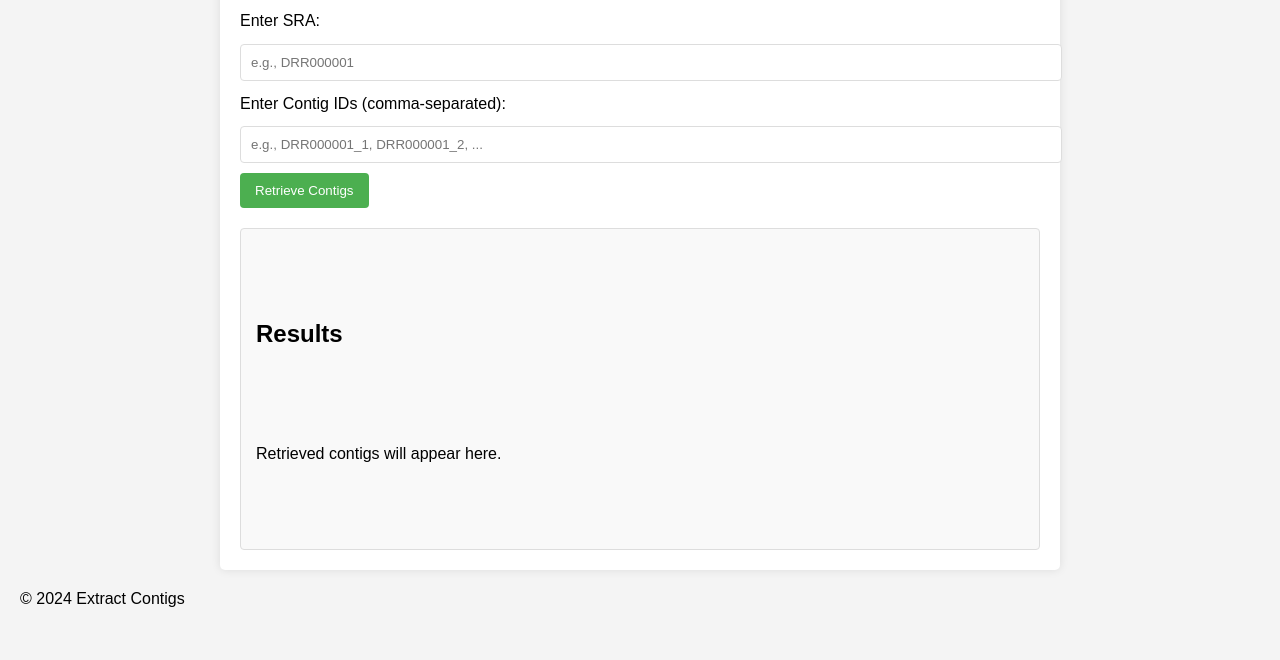
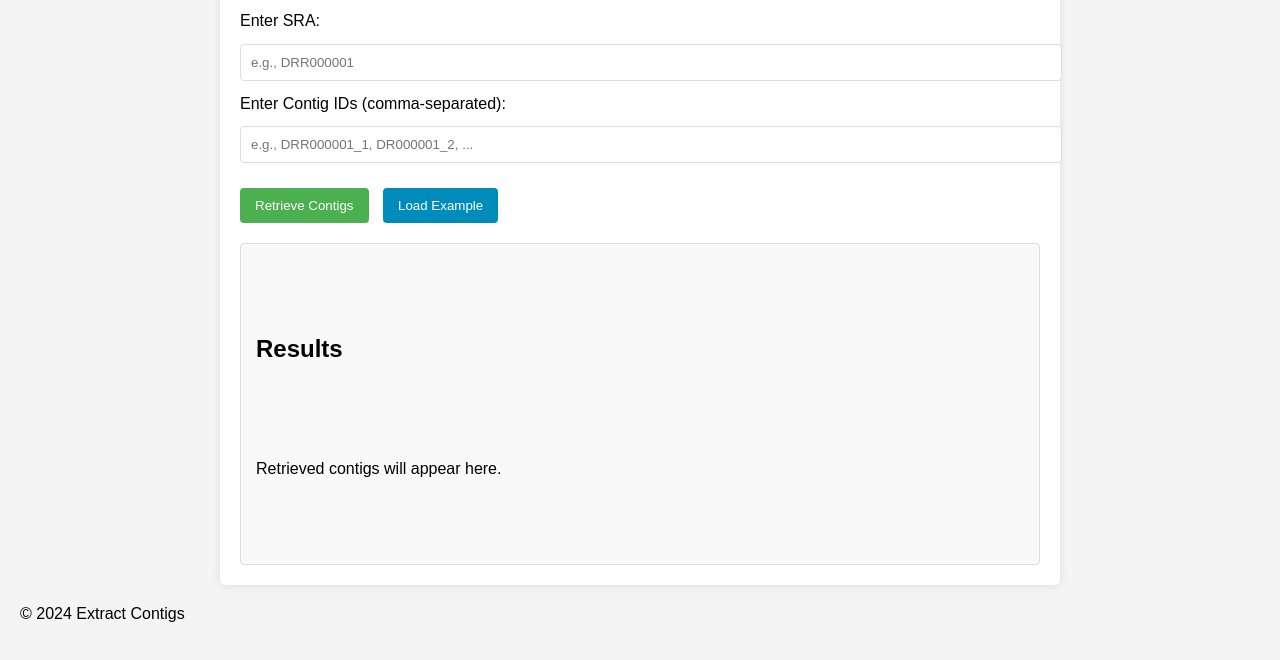
Before and after one commit to ayotomiwaa/get_contigs_html, a plain HTML site: page index.html in a window 1280 px wide. Shown: the part 126-786 px from the top of the page. Drawn offline with Linux system fonts and the light colour scheme.

Commit message:
Update index.html

```diff
--- a/index.html
+++ b/index.html
@@ -74,6 +74,18 @@
             border-bottom: 1px solid #ddd;
             padding-bottom: 10px;
         }
+        .button-group {
+            margin-top: 15px;
+        }
+        .button-group button {
+            margin-right: 10px;
+        }
+        #exampleButton {
+            background-color: #008CBA;
+        }
+        #exampleButton:hover {
+            background-color: #007B9A;
+        }
     </style>
 </head>
 <body>
@@ -84,9 +96,12 @@
             <input type="text" id="sra" name="sra" required placeholder="e.g., DRR000001">
 
             <label for="contig">Enter Contig IDs (comma-separated):</label>
-            <input type="text" id="contig" name="'contig" required placeholder="e.g., DRR000001_1, DRR000001_2, ...">
+            <input type="text" id="contig" name="'contig" required placeholder="e.g., DRR000001_1, DR000001_2, ...">
+            <div class = "button-group">
+                <button type="submit">Retrieve Contigs</button>
+                <button type="button" id="exampleButton">Load Example</button>
+            </div>
 
-            <button type="submit">Retrieve Contigs</button>
         </form>
         <div id="results">
             <h2>Results</h2>
@@ -100,6 +115,12 @@
 
     <script>
         document.getElementById('contigForm').addEventListener('submit', retrieveContigs);
+        document.getElementById("exampleButton").addEventListener('click', loadExample);
+
+        function loadExample() {
+            document.getElementById('sra').value = 'DRR000001';
+            document.getElementById('contig').value = "DRR000001_1, DR000001_2";
+        }
 
         async function retrieveContigs(event) {
             event.preventDefault();
```
